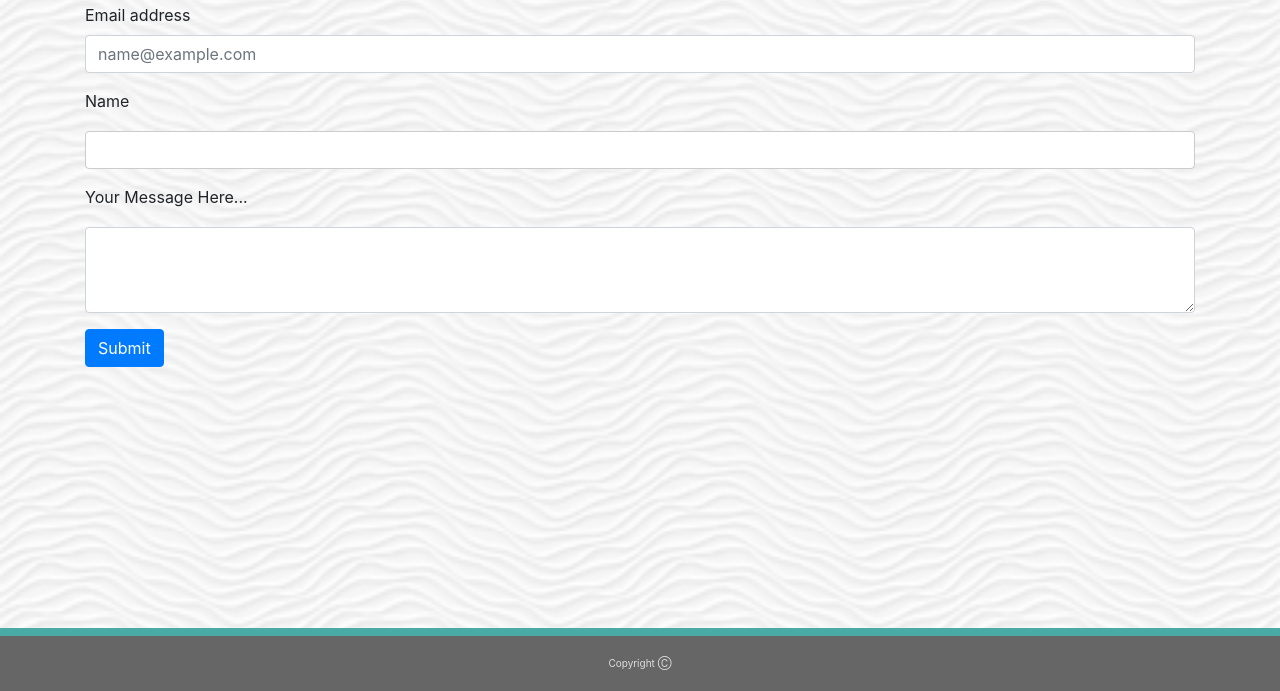
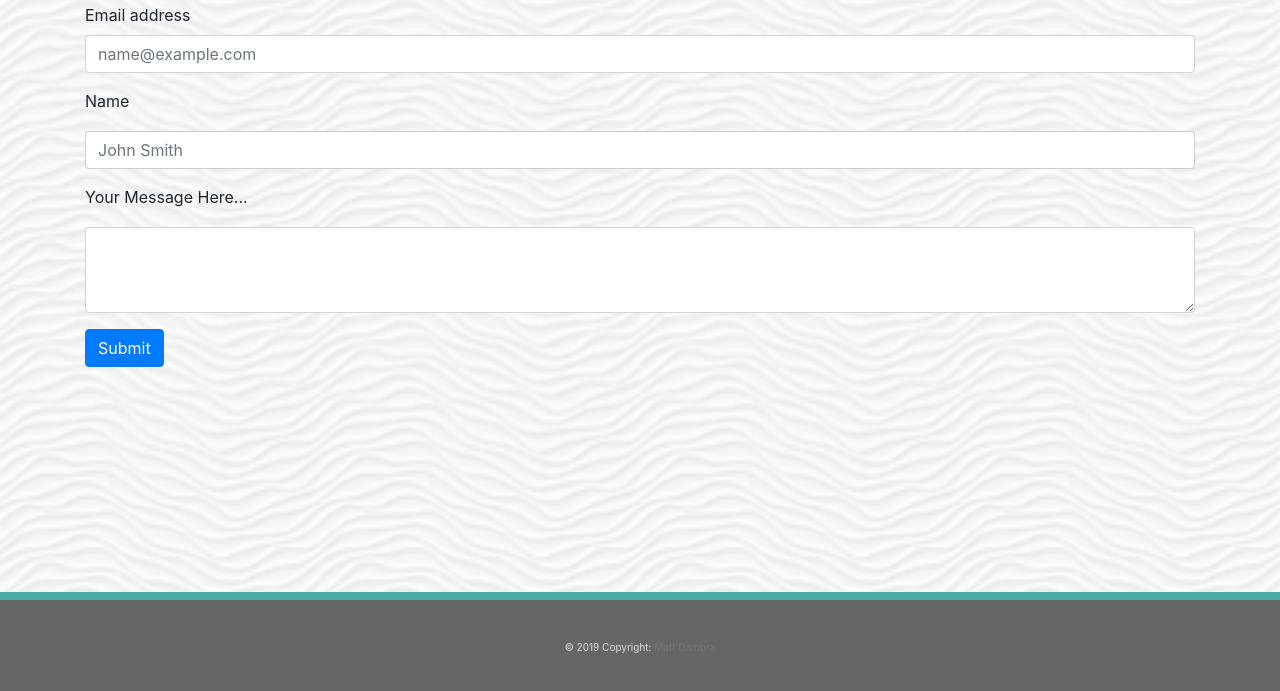
Before and after one commit to superrmatt/mobileResponsiveness, a plain HTML site: page contact.html in a window 1280 px wide. Shown: the part 109-800 px from the top of the page. Drawn offline with nearby package versions, Linux system fonts and the light colour scheme.

Commit message:
updated footer on all pages

```diff
--- a/contact.html
+++ b/contact.html
@@ -43,7 +43,7 @@
                 </div>
                 <div class="form-group">
                     <label for="exampleFormControlInput1">Name</label>
-                      <input type= "text" class="form-control" id="exampleFormControlSelect1">
+                    <input type= "text" class="form-control" id="exampleFormControlSelect1" placeholder="John Smith">
                     </select>
                 </div>
                 <div class="form-group">
@@ -52,8 +52,13 @@
                 </div>
                 <button type="submit" class="btn btn-primary">Submit</button>
             </form>
-        <footer>
-            Copyright &#9400;
+        </div>
+
+        <footer class="page-footer font-small blue pt-4">
+            <div class="footer-copyright text-center py-3">© 2019 Copyright:
+            <a href="https://mdbootstrap.com/education/bootstrap/"> Matt Dambra</a>
+            </div>
         </footer>
+
     </body>
 </html>
```
Also changed, not shown: index.html (+7 -0 lines), portfolio.html (+5 -3 lines). Lines whose indentation alone changed are shown as unchanged.
